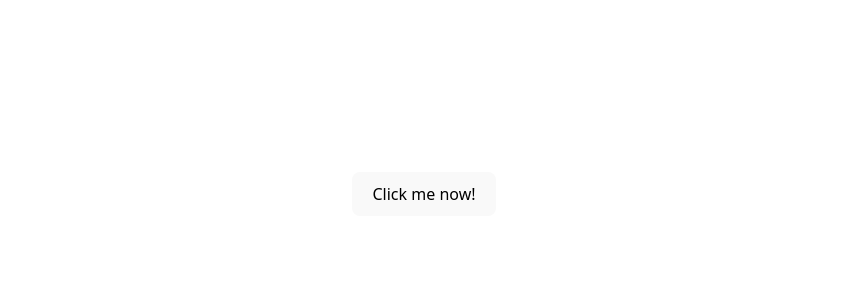
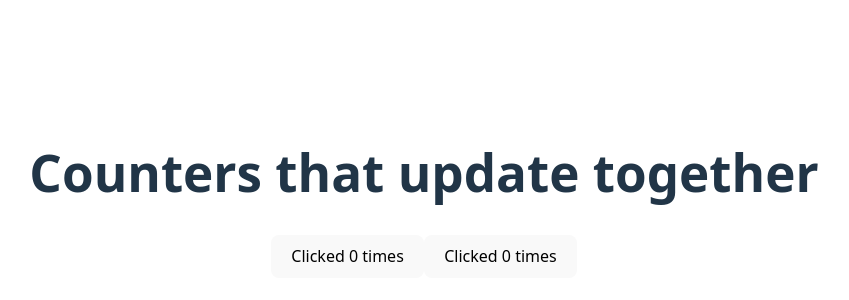
Before and after one commit to elgeeee/appdev1, a React (Vite) app in the folder react-quickstart/: page / in a window 1280 px wide. Shown: the part 206-506 px from the top of the page, without its empty margins (216-1065 px from the left). Built offline with nearby package versions, Linux system fonts and the light colour scheme.

Commit message:
Done sharing data between components

```diff
--- a/react-quickstart/src/App.jsx
+++ b/react-quickstart/src/App.jsx
@@ -1,33 +1,29 @@
 import './App.css'
 import { useState } from 'react'
 
-function MyButton() {
-  const [count, setCount] = useState(0)
-
-  function handleClick() {
-    setCount(count + 1)
-
-    alert('Oops, You clicked me!');
-  }
-
+function MyButton({ count, onClick }) {
   return (
-    <button onClick={handleClick}>
-      {count === 0
-        ? "Click me now!"
-        : count === 1
-        ? "Oh, you clicked me once!"
-        : `Woah, you just clicked me ${count} times!`}
+    <button onClick={onClick}>
+      Clicked {count} times
     </button>
   );
 }
 
 
 function App() {
+  const [count, setCount] = useState(0);
+
+  function handleClick() {
+	setCount(count + 1);
+  }
+
   return (
-  <>
-    <MyButton />
-  </>
-  )
+	<div>
+  	<h1>Counters that update together</h1>
+  	<MyButton count={count} onClick={handleClick} />
+  	<MyButton count={count} onClick={handleClick} />
+	</div>
+  );
 }
 
 export default App
```
